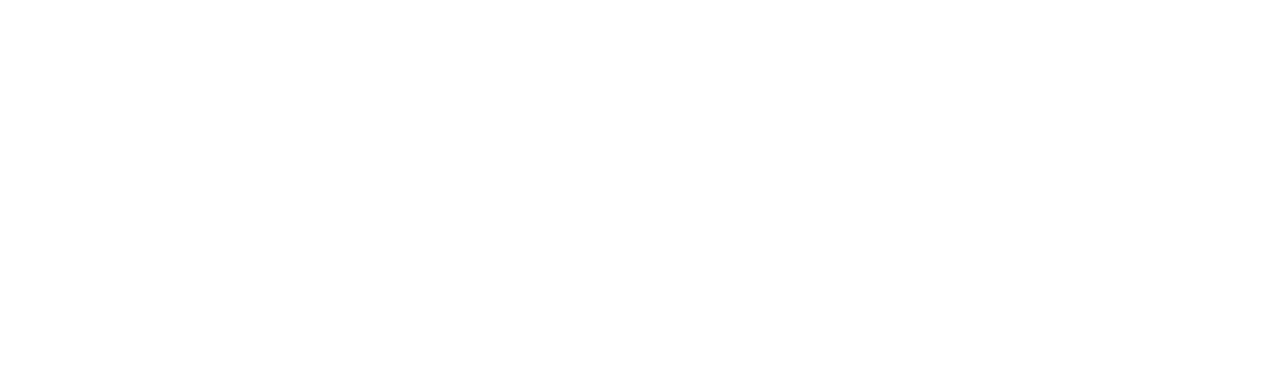
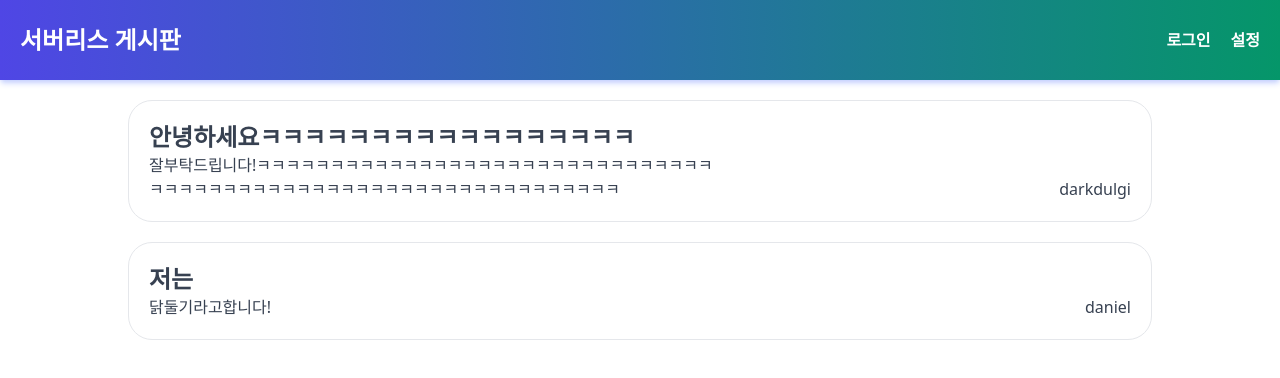
Before and after one commit to darkdulgi/serverless-bbs, a Next.js app: page / in a window 1280 px wide. Shown: the top 378 px of the page. Built offline with nearby package versions, Linux system fonts and the light colour scheme.

Commit message:
기초 구조 구성

```diff
--- a/components/layout.tsx
+++ b/components/layout.tsx
@@ -1,7 +1,18 @@
+import Head from "next/head"
+import NavBar from "./navbar"
+
 export default function Layout({ children }: React.PropsWithChildren) {
   return (
     <>
-      <div>{children}</div>
+      <Head>
+        <title>게시판</title>
+        <meta name="description" content="서버리스 게시판입니다." />
+        <meta name="icon" content="favicon.svg" />
+      </Head>
+      <NavBar />
+      <div>
+        {children}
+      </div>
     </>
   );
 }
--- /dev/null
+++ b/components/navbar.tsx
@@ -0,0 +1,17 @@
+import Link from "next/link";
+
+export default function NavBar(){
+  return (
+    <nav className="bg-gradient-to-r from-indigo-600 to-emerald-600 shadow-md shadow-indigo-200 h-20 text-white flex justify-between items-center font-bold">
+      <div className="px-5 text-2xl">
+        <Link href='/'>
+          서버리스 게시판
+        </Link>
+      </div>
+      <div className="px-5 flex gap-5">
+        <span>로그인</span>
+        <span>설정</span>
+      </div>
+    </nav>
+  );
+}
--- a/pages/index.tsx
+++ b/pages/index.tsx
@@ -1,7 +1,63 @@
-export default function Index(){
+import Link from "next/link";
+
+interface PostType {
+  id: number;
+  writer: string;
+  title: string;
+  content: string;
+}
+
+export default function Index({ postList }: any) {
   return (
-    <>
+    <div className="mt-5 mx-auto w-full max-w-5xl">
+      <div className="grid gap-5">
+        {postList.map((post: PostType) =>
+          <Link
+            className="border flex rounded-3xl p-5 justify-between"
+            key={post.id}
+            href={`/${post.id}`}>
 
-    </>
+            <div className="grid max-w-xl">
+              <span className="font-semibold text-2xl text-gray-700">
+                {post.title}
+              </span>
+
+              <span className="text-gray-700">
+                {post.content}
+              </span>
+            </div>
+
+            <div className="text-gray-700 flex content-end items-end">
+              <span>
+                {post.writer}
+              </span>
+            </div>
+          </Link>
+        )}
+      </div>
+    </div>
   );
 }
+
+export async function getStaticProps() {
+  const data: PostType[] = [
+    {
+      id: 1,
+      writer: "darkdulgi",
+      title: "안녕하세요ㅋㅋㅋㅋㅋㅋㅋㅋㅋㅋㅋㅋㅋㅋㅋㅋㅋ",
+      content: "잘부탁드립니다!ㅋㅋㅋㅋㅋㅋㅋㅋㅋㅋㅋㅋㅋㅋㅋㅋㅋㅋㅋㅋㅋㅋㅋㅋㅋㅋㅋㅋㅋㅋㅋㅋㅋㅋㅋㅋㅋㅋㅋㅋㅋㅋㅋㅋㅋㅋㅋㅋㅋㅋㅋㅋㅋㅋㅋㅋㅋㅋㅋㅋㅋㅋㅋ",
+    },
+    {
+      id: 2,
+      writer: "daniel",
+      title: "저는",
+      content: "닭둘기라고합니다!",
+    },
+  ];
+
+  return {
+    props: {
+      postList: data,
+    }
+  }
+}
```
Also changed, not shown: dummy.tsx (added, +13 -0 lines).
